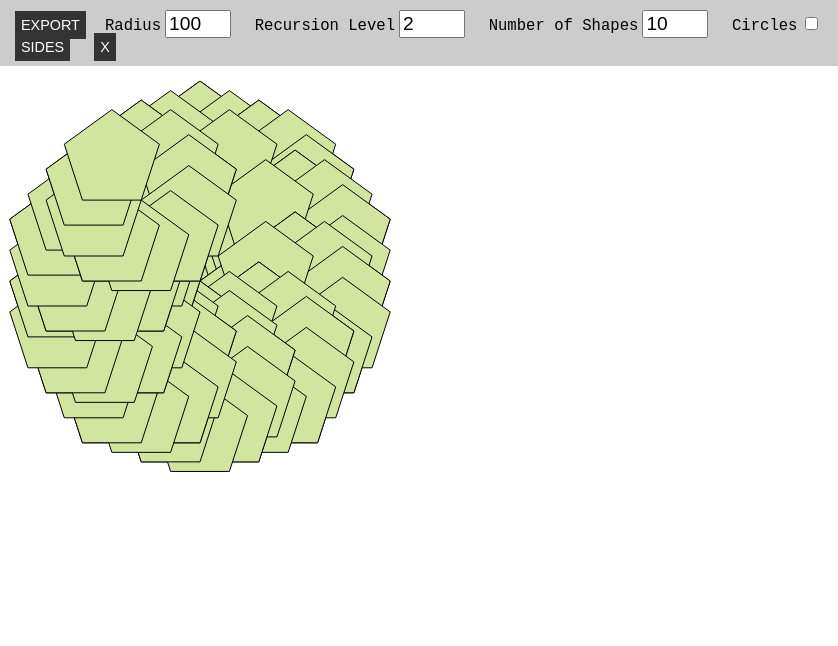
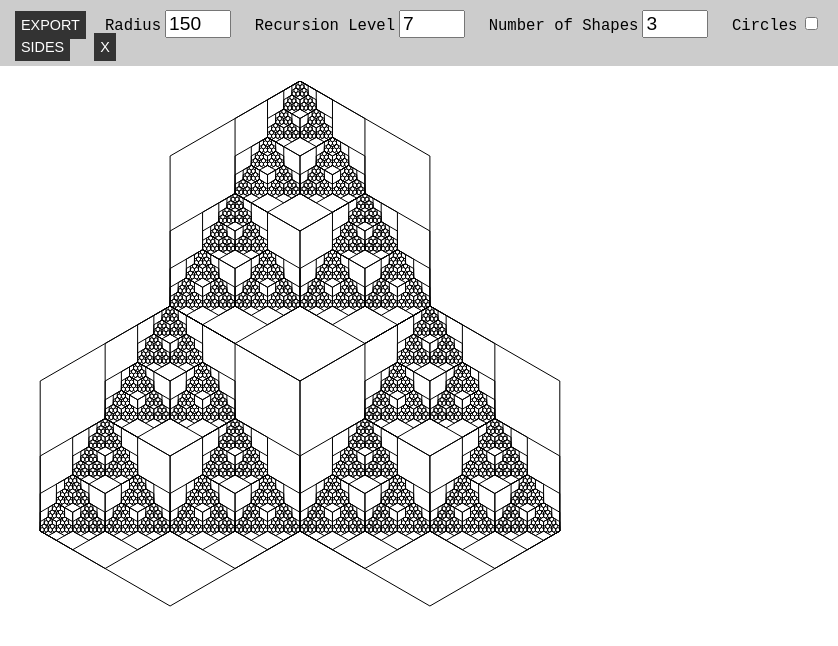
Before and after one commit to jeffstephens/js-geometry-art, a plain HTML site: page index.html in a window 1280 px wide. Shown: the full height of the page, 0-838 px from the left. Drawn offline with Linux system fonts and the light colour scheme.

Commit message:
Remove colors, set cooler defaults

```diff
--- a/index.html
+++ b/index.html
@@ -11,19 +11,19 @@
     <a id="downloadImage" class="button">Export</a>
 
     <label for="shapeRadius">Radius</label>
-    <input type="number" value="100" id="shapeRadius" size="10">
+    <input type="number" value="150" id="shapeRadius" size="10">
 
     <label for="numLayers">Recursion Level</label>
-    <input type="number" value="2" id="numLayers" size="10">
+    <input type="number" value="7" id="numLayers" size="10">
 
     <label for="numShapes">Number of Shapes</label>
-    <input type="number" value="10" id="numShapes" size="10">
+    <input type="number" value="3" id="numShapes" size="10">
 
     <label for="circles">Circles</label>
     <input type="checkbox" value="circles" id="circles">
 
     <label for="numSides">Number of Sides</label>
-    <input type="number" value="5" id="numSides" size="10">
+    <input type="number" value="6" id="numSides" size="10">
 
     <a class="button" href="javascript:circleAnimation();">Circles</a>
     <a class="button" href="javascript:figureSpin();">Spin</a>
--- a/render.js
+++ b/render.js
@@ -79,8 +79,8 @@ function drawPolygon(centerX, centerY, radius, numSides, level) {
 
   ctx.closePath();
 
-  ctx.fillStyle = getColor(level);
-  ctx.fill();
+  // ctx.fillStyle = getColor(level);
+  // ctx.fill();
 
   ctx.stroke();
 }
@@ -210,6 +210,9 @@ function renderShapes(numLayers, shapeCenter, shapeRadius, numShapes, numSides,
   const centerPoint = shapeCenter;
   const polygonCenters = calculateSurroundingCenterPoints(centerPoint, shapeRadius, numShapes, numLayers);
 
+  // also draw center shape
+  // polygonCenters.push(centerPoint);
+
   // draw a polygon at each center point
   for(let i = 0; i < polygonCenters.length; i++) {
     const polygonPoint = polygonCenters[i];
```
